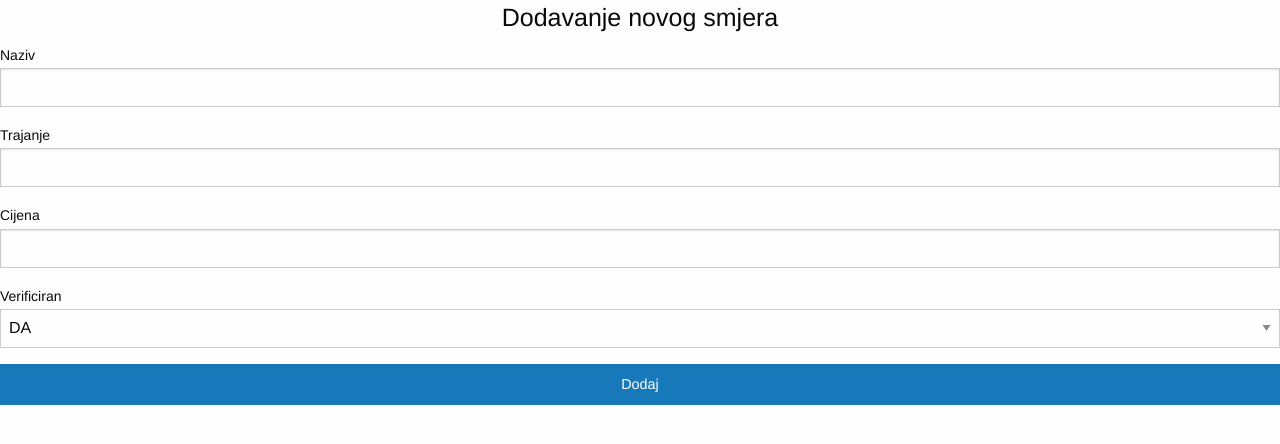
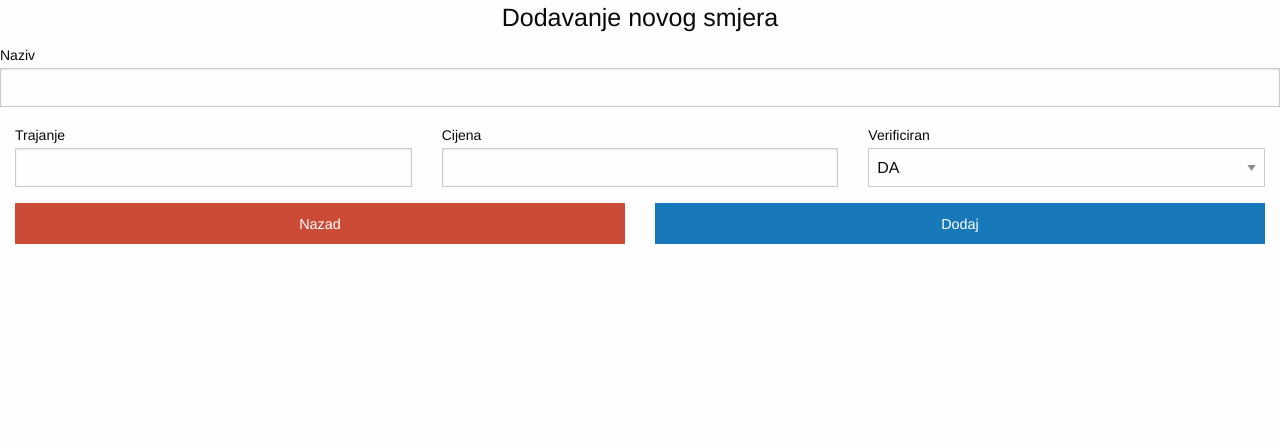
Before and after one commit to LukaMarsic/COVID19, a PHP site: template app/view/privatno/smjer/novo.phtml in a window 1280 px wide. Shown: the top 444 px of the page. Run offline with PHP 8.4, Linux system fonts and the light colour scheme; the template is opened without the code that fills it, so the values that code supplies are empty.

Commit message:
frontend novi smjer

```diff
--- a/app/view/privatno/smjer/novo.phtml
+++ b/app/view/privatno/smjer/novo.phtml
@@ -6,13 +6,27 @@
     <input type="text" name="naziv" value="<?=$smjer->naziv?>">
   </label>
 
+
+  <div class="grid-x grid-padding-x">
+  <div class="cell large-4">
+
   <label>Trajanje
   <input type="number" min="1" max="320" name="trajanje" value="<?=$smjer->trajanje?>">
   </label>
 
+
+  </div>
+  <div class="cell large-4">
+
+
   <label>Cijena
     <input type="text" name="cijena" value="<?=$smjer->cijena?>">
   </label>
+
+
+  </div>
+  <div class="cell large-4">
+
 
   <label>Verificiran
         <select name="verificiran">
@@ -35,6 +49,24 @@
         </select>
   </label>
 
-  <p><input type="submit" class="button expanded" value="Dodaj"></input></p>
+
+
+  </div>
+</div>
+
 <?=$poruka?>
+
+<div class="grid-x grid-padding-x">
+
+  <div class="cell small-6 medium-6 large-6">
+    <a class="alert button expanded"
+        href="<?=App::config('url')?>smjer/index">Nazad</a>
+  </div>
+
+  <div class="cell small-6 medium-6 large-6">
+    <input type="submit" class="button expanded" value="Dodaj"></input>
+  </div>
+</div>
+
+
 </form>
```
